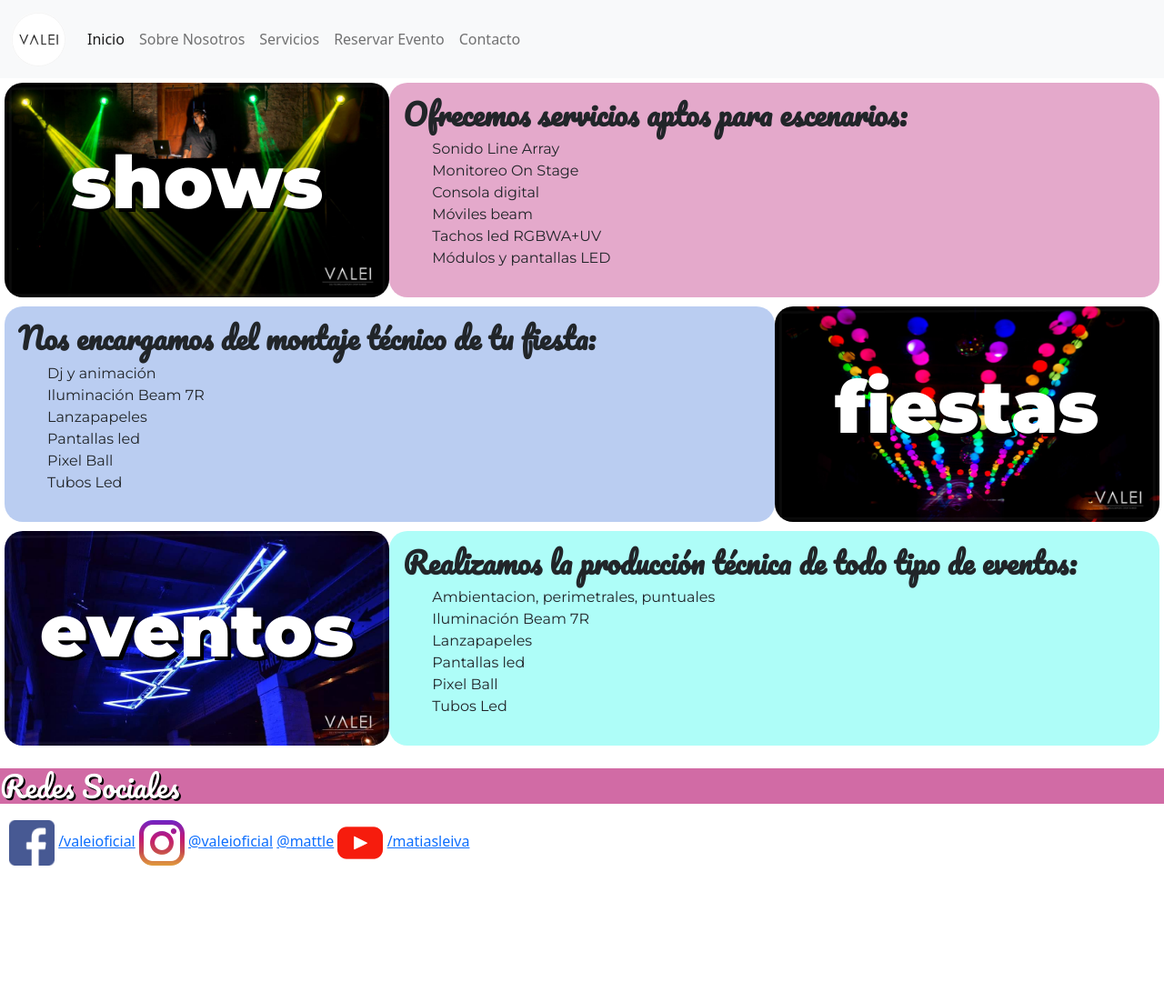
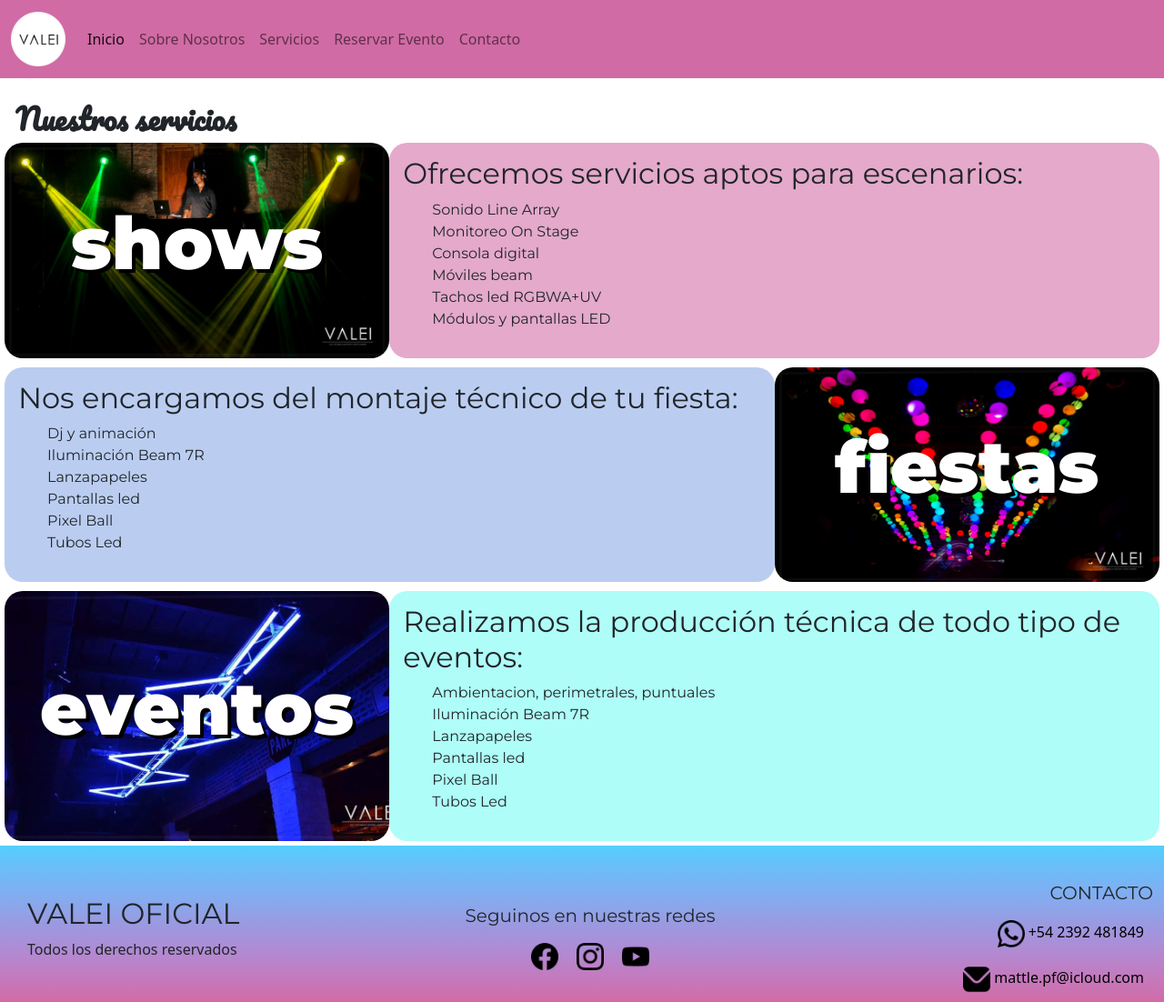
Before and after one commit to Belendefranchi/valei, a plain HTML site: page pages/servicios.html in a window 1280 px wide. Shown: the whole page at 91% size. Before the commit the page ends 962 px from the top, so only its background shows below. Drawn offline with nearby package versions, Linux system fonts and the light colour scheme; a web font is replaced by a local one.

Commit message:
nuevo footer

```diff
--- a/css/styles.css
+++ b/css/styles.css
@@ -4,56 +4,14 @@
 }
 
 header{
-    background-image: linear-gradient(to right top, #d16ba5, #c777b9, #ba83ca, #aa8fd8, #9a9ae1, #8aa7ec, #79b3f4, #69bff8, #52cffe, #41dfff, #46eefa, #5ffbf1);
+/*     background-image: linear-gradient(to right top, #d16ba5, #c777b9, #ba83ca, #aa8fd8, #9a9ae1, #8aa7ec, #79b3f4, #69bff8, #52cffe, #41dfff, #46eefa, #5ffbf1);*/
+    background-color: #d16ba5;
 }
 
 /* ---------------HEADER--------------- */
-.header__nav{
-    display: flex;
-    flex-wrap: wrap;
-    background-image: linear-gradient(to right top, #d16ba5, #c777b9, #ba83ca, #aa8fd8, #9a9ae1, #8aa7ec, #79b3f4, #69bff8, #52cffe, #41dfff, #46eefa, #5ffbf1);
-}
 
-.header__logo{
-    display: flex;
-    flex-wrap: wrap;
-}
-
-.header__lista{
-    display: flex;
-    flex-wrap: wrap;
-    justify-content: flex-end;
-    align-items: center;
-    flex-grow: 1;
-    font-size: x-large;
-}
-
-.header__lista a{
-    color: white;
-    text-decoration: none;
-}
-
-.header__lista a:hover{
-    color: black;
-    text-shadow: 2px 2px 2px white;
-    transition: all 0.4s;
-}
-
-.header__item{
-    display: flex;
-    flex-wrap: wrap;
-    margin: 15px;
-    text-shadow: 2px 2px 4px black;
-    font-family: 'Anton';
-    list-style: none;
-    font-size: 25px;
-}
 
 /* ----------------INDEX---------------- */
-main{
-    display: flex;
-    flex-wrap: wrap;
-}
 
 .section__eventos{
     display: grid;
@@ -164,6 +122,7 @@ main{
 
 .nosotros__img{
     width: 40vw;
+    padding: 20px;
 }
 
 .nosotros__title{
@@ -192,6 +151,13 @@ main{
 }
 
 .servicios__title{
+    font-family: "Pacifico";
+    font-size: xx-large;
+    font-weight: bolder;
+    padding-top: 20px;
+}
+
+.servicios__img{
     font-family: 'Montserrat';
     font-size: 80px;
     font-weight: bolder;
@@ -255,6 +221,7 @@ main{
 
 .keyframe__img{
     width: 30vw;
+    padding: 20px;
     background-position: center;
     background-size: cover;
     background-repeat: no-repeat;
@@ -284,26 +251,42 @@ main{
 
 /* ---------------FOOTER---------------- */
 
-footer{
-    display: flex;
-    flex-direction: column;
+footer img{
+    width: 30px;
 }
 
-.section__redes{
-    margin-top: 20px;
-    display: flex;
-    flex-direction: column;
+footer a{
+    padding: 10px;
+    color: black;
+    text-decoration: none;
+}
+
+
+.footer__redes{
+    background-image: linear-gradient(to top, #d16ba5, #c777b9, #ba83ca, #aa8fd8, #9a9ae1, #8aa7ec, #79b3f4, #69bff8, #52cffe);
+    padding-top: 30px;
 }
 
 .footer__title{
-    font-family: 'Pacifico';
-    color: white;
-    text-shadow: 2px 2px black;
-    background-color: #D16BA5;
+    font-family: "Montserrat";
+    padding-top: 10px;
 }
 
-.footer__redes{
-    padding: 10px;
+.redes{
+    display: flex;
+    flex-direction: column;
+    padding-left: 30px;
+}
+
+.redes2{
+    display: flex;
+    justify-content: center;
+}
+
+.redes3{
+    display: flex;
+    flex-direction: column;
+    align-items: flex-end;
 }
 
 /* FLEXBOX -----------------------------------------------------------------------------------------------------------------------------------------------------------------------
--- a/pages/servicios.html
+++ b/pages/servicios.html
@@ -16,10 +16,10 @@
 </head>
 <body>
     <header>
-        <nav class="navbar navbar-expand-lg bg-light">
+        <nav class="navbar navbar-expand-lg">
             <div class="container-fluid">
                 <a class="navbar-brand" href="../index.html">
-                    <img src="../resources/logos/logo_fondo_blanco_circulo-modified2.png" alt="">
+                    <img src="../resources/logos/logo_fondo_blanco_circulo-modified2.png" alt="valei oficial">
                 </a>
                 <button class="navbar-toggler" type="button" data-bs-toggle="collapse" data-bs-target="#navbarSupportedContent" aria-controls="navbarSupportedContent" aria-expanded="false" aria-label="Toggle navigation">
                     <span class="navbar-toggler-icon"></span>
@@ -49,11 +49,12 @@
     <main>
         <div class="container-fluid">
             <div class="row servicios__grid">
-                <div class="col-md-4 img img1">
-                    <p class="servicios__title">shows</p>
+                <h1 class="servicios__title">Nuestros servicios</h1>
+                <div class="col-md-4 col-xs-12 img img1">
+                    <p class="servicios__img">shows</p>
                 </div>
-                <div class="col-md-8 txt txt1">
-                    <h2 class="txt__title">Ofrecemos servicios aptos para escenarios:</h2>
+                <div class="col-md-8 col-xs-12 txt txt1">
+                    <h2>Ofrecemos servicios aptos para escenarios:</h2>
                     <ul>
                         <li class="txt__lista">Sonido Line Array</li>
                         <li class="txt__lista">Monitoreo On Stage</li>
@@ -65,8 +66,8 @@
                 </div>
             </div>
             <div class="row servicios__grid">
-                <div class="col-md-8 txt txt2">
-                    <h2 class="txt__title">Nos encargamos del montaje técnico de tu fiesta:</h2>
+                <div class="col-md-8 col-xs-12 txt txt2">
+                    <h2>Nos encargamos del montaje técnico de tu fiesta:</h2>
                     <ul>
                         <li class="txt__lista">Dj y animación</li>
                         <li class="txt__lista">Iluminación Beam 7R</li>
@@ -76,16 +77,16 @@
                         <li class="txt__lista">Tubos Led</li>
                     </ul>
                 </div>
-                <div class="col-md-4 img img2">
-                    <p class="servicios__title">fiestas</p>
+                <div class="col-md-4 col-xs-12 img img2">
+                    <p class="servicios__img">fiestas</p>
                 </div>
             </div>
             <div class="row servicios__grid">
-                <div class="col-md-4 img img3">
-                    <p class="servicios__title">eventos</p>
+                <div class="col-md-4 col-xs-12 img img3">
+                    <p class="servicios__img">eventos</p>
                 </div>
-                <div class="col-md-8 txt txt3">
-                    <h2 class="txt__title">Realizamos la producción técnica de todo tipo de eventos:</h2>
+                <div class="col-md-8 col-xs-12 txt txt3">
+                    <h2>Realizamos la producción técnica de todo tipo de eventos:</h2>
                     <ul>
                         <li class="txt__lista">Ambientacion, perimetrales, puntuales</li>
                         <li class="txt__lista">Iluminación Beam 7R</li>
@@ -99,18 +100,30 @@
         </div>
     </main>
     <footer>
-        <section class="section__redes">
-            <h2 class="footer__title">Redes Sociales</h2>
-            <article class="footer__redes">
-                <img src="../resources/logos/facebook.png" alt="facebook">
-                <a href="https://www.facebook.com/valeioficial ">/valeioficial</a>
-                <img src="../resources/logos/instagram.png" alt="instagram">
-                <a href="https://www.instagram.com/valeioficial/">@valeioficial</a>
-                <a href="https://www.instagram.com/mattle/">@mattle</a>
-                <img src="../resources/logos/youtube.png" alt="youtube">
-                <a href="https://www.youtube.com/matiasleiva">/matiasleiva</a>
-            </article>
-        </section>
+        <div class="container-fluid">
+            <div class="row footer__redes">
+                <div class="col-md-4 col-xs-12 redes">
+                    <p></p>
+                    <h2 class="footer__title">VALEI OFICIAL</h2>
+                    <p>Todos los derechos reservados</p>
+                </div>
+                <div class="col-md-4 col-xs-12 redes redes2">
+                    <h5 class="footer__title redes2">Seguinos en nuestras redes</h5>
+                    <div class="redes2">
+                        <a href="https://www.facebook.com/valeioficial "><img src="../resources/icons/facebook.png" alt="facebook"></a>
+                        <a href="https://www.instagram.com/valeioficial/"><img src="../resources/icons/instagram.png" alt="instagram"></a>
+                        <a href="https://www.youtube.com/matiasleiva"><img src="../resources/icons/youtube.png" alt="youtube"></a>
+                    </div>
+                </div>
+                <div class="col-md-4 col-xs-12 redes redes3">
+                    <h5 class="footer__title redes3">CONTACTO</h5>
+                    <div class="redes3">
+                        <a href="mailto:mattle.pf@icloud.com"><img src="../resources/icons/whatsapp.png" alt="facebook"> +54 2392 481849</a>
+                        <a href="mailto:mattle.pf@icloud.com"><img src="../resources/icons/mail.png" alt="facebook"> mattle.pf@icloud.com</a>
+                    </div>
+                </div>
+            </div>
+        </div>
     </footer>
     <!-- JavaScript Bundle with Popper -->
     <script src="https://cdn.jsdelivr.net/npm/bootstrap@5.2.0-beta1/dist/js/bootstrap.bundle.min.js" integrity="sha384-pprn3073KE6tl6bjs2QrFaJGz5/SUsLqktiwsUTF55Jfv3qYSDhgCecCxMW52nD2" crossorigin="anonymous"></script>
```
Also changed, not shown: index.html (+27 -25 lines), pages/contacto.html (+34 -21 lines), pages/reserva.html (+26 -14 lines), pages/sobre-nosotros.html (+28 -16 lines), resources/icons/mail.png (renamed from resources/icons/sobre.png).
